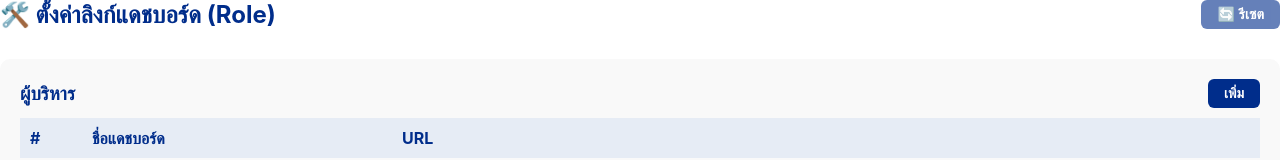
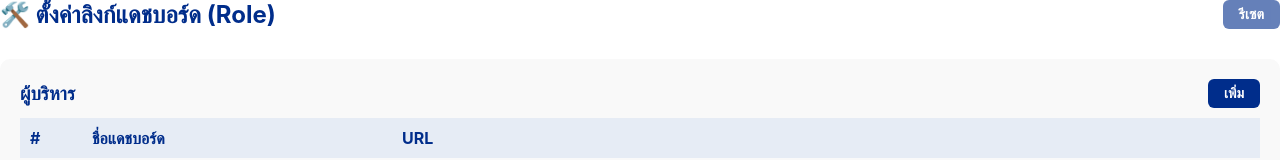
Before and after one commit to nnoikaeo/dashboard-app, a React (Create React App) app: page /settings in a window 1280 px wide. Shown: the top 160 px of the page. Built offline with nearby package versions, Linux system fonts and the light colour scheme; no server answers; the database is empty; sample sign-in values are in the browser's storage.

Commit message:
edit new-setting-page

```diff
--- a/src/pages/SettingsPage.js
+++ b/src/pages/SettingsPage.js
@@ -116,7 +116,7 @@ export default function SettingsPage() {
             fontWeight: "bold",
           }}
         >
-          🔄 รีเซต
+          รีเซต
         </button>
       </div>
 
```
